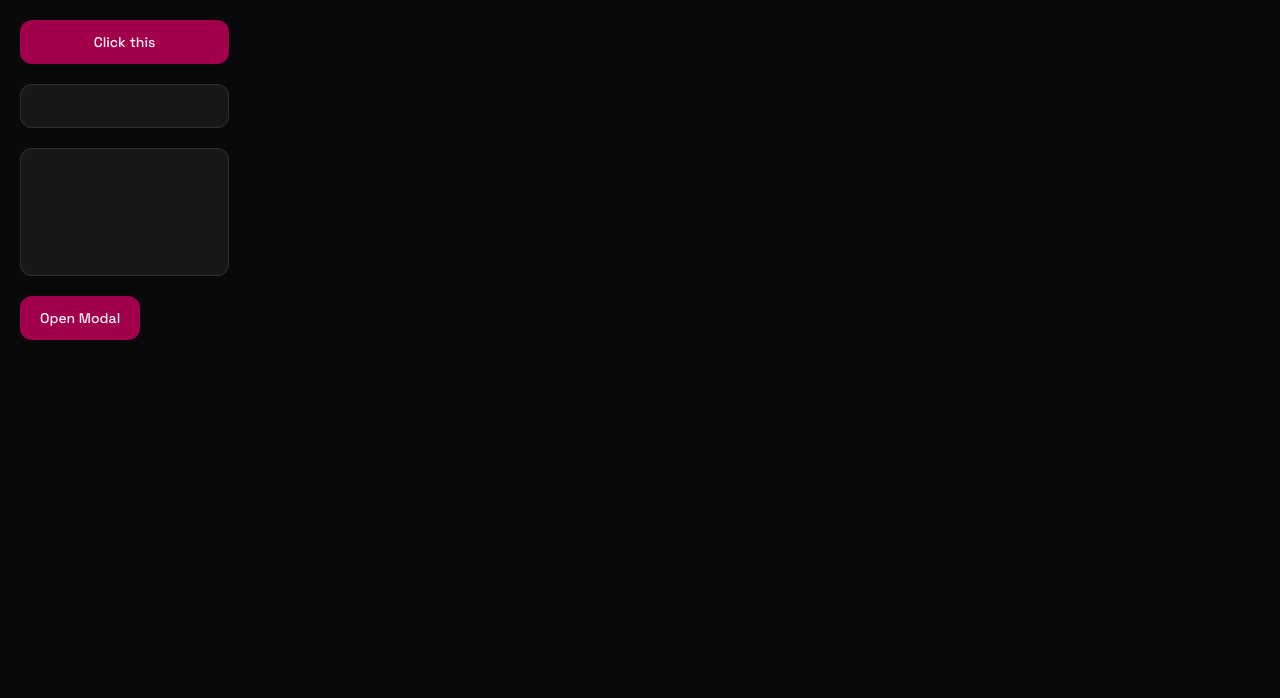
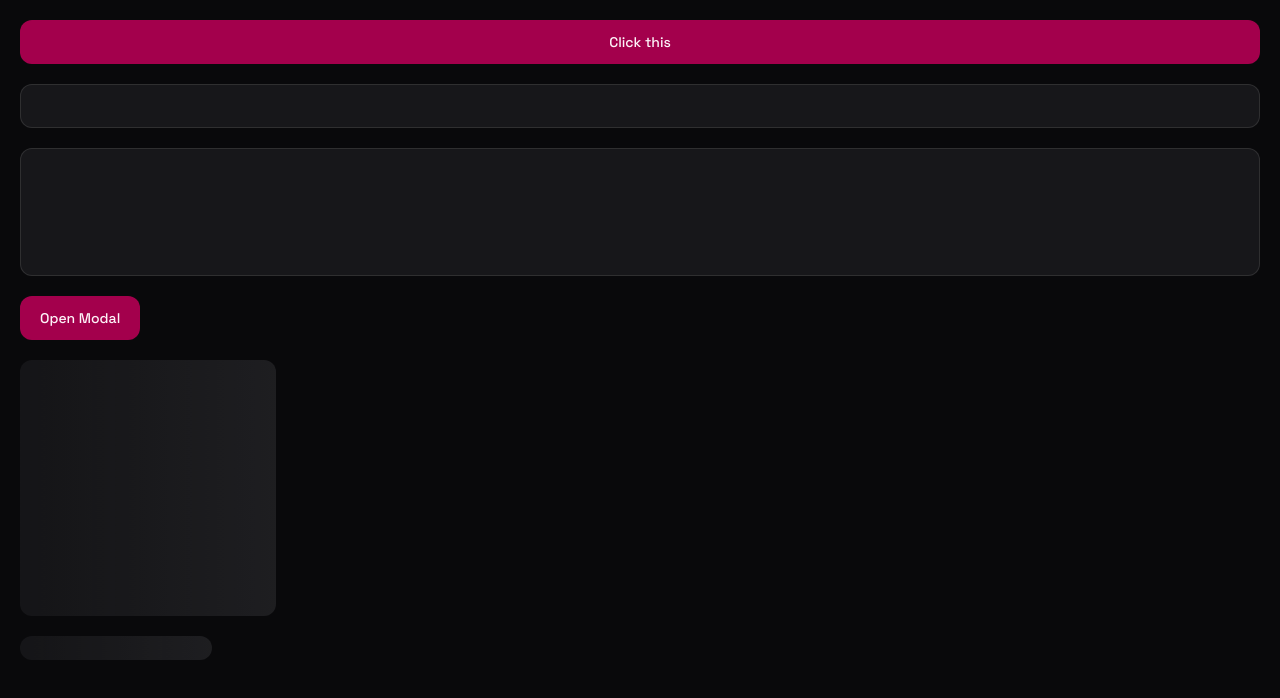
Before and after one commit to tejasnasa/illume, a Next.js app in the folder client/: page /test in a window 1280 px wide. Shown: the top 698 px of the page. Built offline with nearby package versions, Linux system fonts and the light colour scheme.

Commit message:
feat: add Skeleton component with shimmer animation

```diff
--- a/client/src/app/globals.css
+++ b/client/src/app/globals.css
@@ -47,6 +47,20 @@ html {
     background-color: var(--background);
     color: var(--foreground);
   }
+}
+
+@keyframes shimmer {
+  0% {
+    background-position: -200% 0;
+  }
+  100% {
+    background-position: 200% 0;
+  }
+}
+
+@utility animate-shimmer {
+  background-size: 200% 100%;
+  animation: shimmer 2s linear infinite;
 }
 
 /* ── Selection ── */
@@ -189,14 +203,6 @@ html {
   );
   transform: translateX(-100%);
   animation: shimmer 3s ease-in-out infinite;
-}
-@keyframes shimmer {
-  0% {
-    transform: translateX(-100%);
-  }
-  100% {
-    transform: translateX(100%);
-  }
 }
 
 /* ── Pulse dot ── */
--- a/client/src/app/test/page.tsx
+++ b/client/src/app/test/page.tsx
@@ -3,12 +3,13 @@
 import Button from "@/components/ui/Button";
 import Input from "@/components/ui/Input";
 import Modal from "@/components/ui/Modal";
+import { Skeleton } from "@/components/ui/Skeleton";
 import Textarea from "@/components/ui/Textarea";
 import { toast } from "@/lib/use-toast";
 
 export default function Test() {
   return (
-    <div className="flex-col flex w-min gap-5 m-5">
+    <div className="flex-col flex gap-5 m-5">
       <Button
         size="md"
         onClick={() =>
@@ -27,6 +28,8 @@ export default function Test() {
         <div>Hello!</div>
         <Button>click this fr</Button>
       </Modal>
+      <Skeleton className="w-64 h-64" />
+      <Skeleton className="w-48 h-6" />
     </div>
   );
 }
--- /dev/null
+++ b/client/src/components/ui/Skeleton.tsx
@@ -0,0 +1,7 @@
+export function Skeleton({ className = "" }: { className?: string }) {
+  return (
+    <div
+      className={`bg-linear-to-r from-(--muted)/40 via-(--muted)/70 to-(--muted)/40 animate-shimmer rounded-xl ${className}`}
+    />
+  );
+}
```
